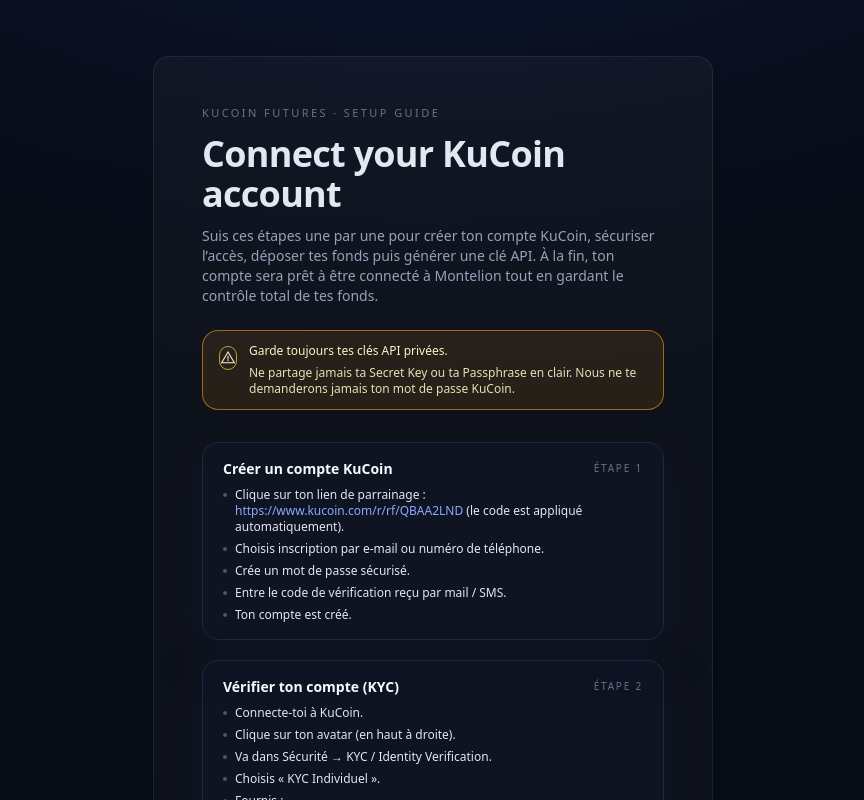
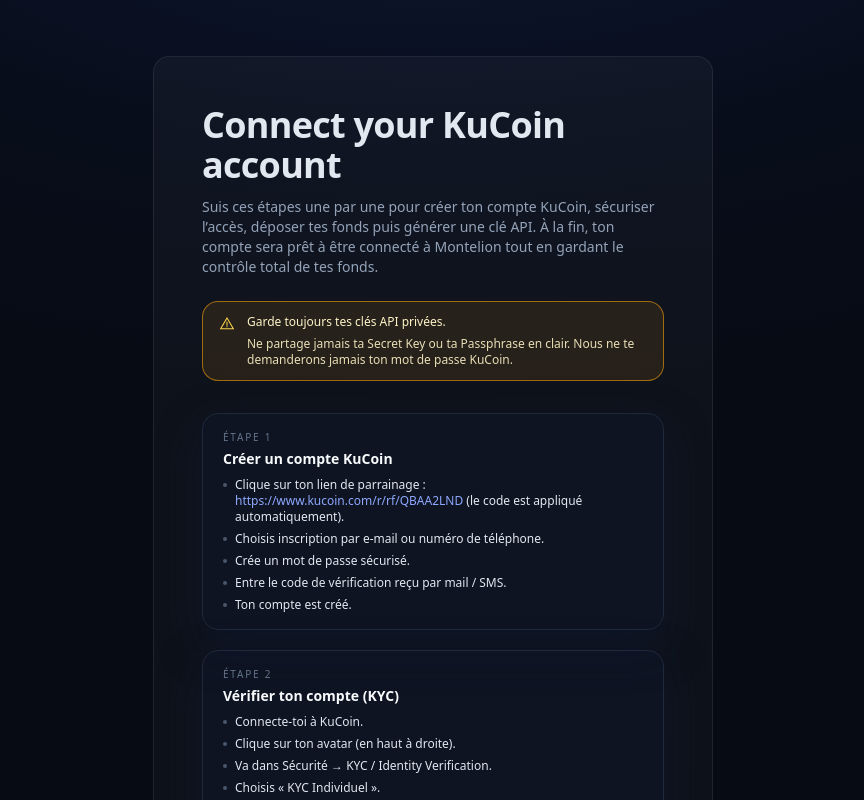
Before and after one commit to montelioncapital/montelion-app-v1, a Next.js app: page /exchange/setup in a window 1280 px wide. Shown: the top 800 px of the page, without its empty margins (207-1071 px from the left). Built offline with nearby package versions, Linux system fonts and the light colour scheme.

Commit message:
Update page.jsx

```diff
--- a/app/exchange/setup/page.jsx
+++ b/app/exchange/setup/page.jsx
@@ -127,10 +127,7 @@ export default function ExchangeSetupPage() {
   return (
     <div className="mc-card">
       <div className="mc-section max-w-3xl mx-auto text-left">
-        {/* HEADER */}
-        <p className="text-[11px] font-medium uppercase tracking-[0.22em] text-slate-500 mb-3">
-          KuCoin Futures · Setup guide
-        </p>
+        {/* HEADER (sans le sous-titre KuCoin Futures · Setup guide) */}
         <h1 className="mc-title mb-3">Connect your KuCoin account</h1>
         <p className="text-slate-400 text-sm mb-6">
           Suis ces étapes une par une pour créer ton compte KuCoin, sécuriser
@@ -141,8 +138,8 @@ export default function ExchangeSetupPage() {
 
         {/* Bandeau sécurité */}
         <div className="mb-8 rounded-2xl border border-amber-500/60 bg-amber-500/10 px-4 py-3 text-xs text-amber-100 flex gap-3">
-          <span className="mt-[3px] inline-flex h-6 w-6 items-center justify-center rounded-full border border-amber-300/70 text-[12px] font-semibold">
-            {/* Icône danger (triangle) */}
+          <span className="mt-[2px] text-amber-300">
+            {/* Icône danger (triangle) sans deuxième cadrant */}
             <svg
               viewBox="0 0 24 24"
               className="h-4 w-4"
@@ -174,20 +171,21 @@ export default function ExchangeSetupPage() {
           </div>
         </div>
 
-        {/* SECTIONS (sans ronds verts ni traits) */}
+        {/* SECTIONS */}
         <div className="space-y-5 mb-10">
           {SECTIONS.map((section) => (
             <div
               key={section.id}
               className="rounded-2xl border border-slate-800 bg-slate-900/50 px-5 py-4 space-y-2 shadow-[0_16px_40px_rgba(15,23,42,0.85)]"
             >
-              <div className="flex items-center justify-between gap-3">
+              {/* Étape au-dessus du titre */}
+              <div className="space-y-1 mb-1.5">
+                <p className="text-[10px] uppercase tracking-[0.18em] text-slate-500">
+                  Étape {section.id}
+                </p>
                 <h2 className="text-sm font-semibold text-slate-50">
                   {section.title}
                 </h2>
-                <span className="text-[10px] uppercase tracking-[0.18em] text-slate-500">
-                  Étape {section.id}
-                </span>
               </div>
 
               <ul className="mt-1 space-y-1.5 text-xs text-slate-200">
@@ -214,7 +212,7 @@ export default function ExchangeSetupPage() {
           ))}
         </div>
 
-        {/* FOOTER : texte puis boutons en dessous */}
+        {/* FOOTER : texte puis boutons */}
         <div className="space-y-4">
           <p className="text-xs text-slate-500 max-w-md">
             Quand tu as terminé toutes les étapes et récupéré ton API Key, ta
```
